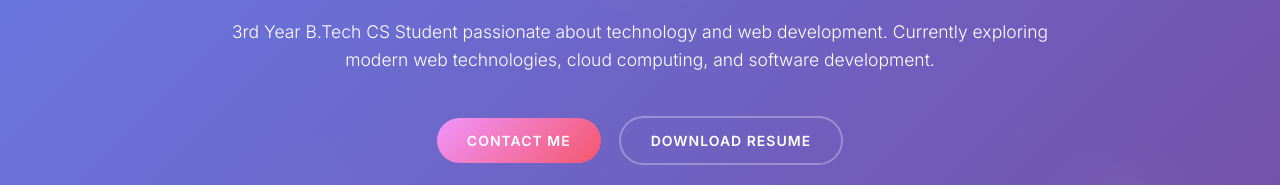
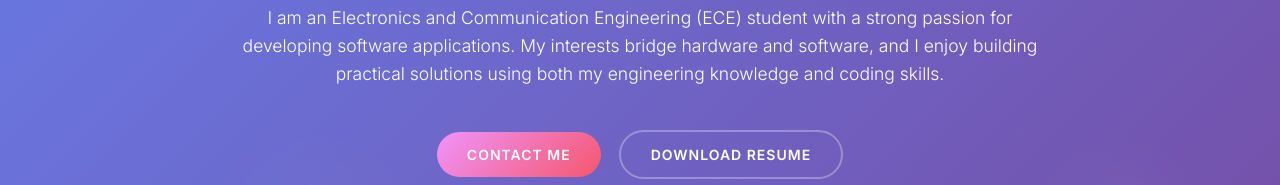
Before and after one commit to paidipellishravan/paidipellishravan-portfolio, a plain HTML site: page index.html in a window 1280 px wide. Shown: the part 335-520 px from the top of the page. Drawn offline with nearby package versions, Linux system fonts and the light colour scheme; a web font is replaced by a local one.

Commit message:
Update index.html

```diff
--- a/index.html
+++ b/index.html
@@ -62,8 +62,7 @@
                         <span class="cursor">|</span>
                     </div>
                     <p class="lead mb-5 fade-in-up delay-2">
-                        3rd Year B.Tech CS Student passionate about technology and web development.
-                        Currently exploring modern web technologies, cloud computing, and software development.
+                       I am an Electronics and Communication Engineering (ECE) student with a strong passion for developing software applications. My interests bridge hardware and software, and I enjoy building practical solutions using both my engineering knowledge and coding skills.
                     </p>
                     <div class="hero-buttons mb-5 fade-in-up delay-3">
                         <a href="#contact" class="btn btn-primary btn-lg me-3">Contact Me</a>
```
